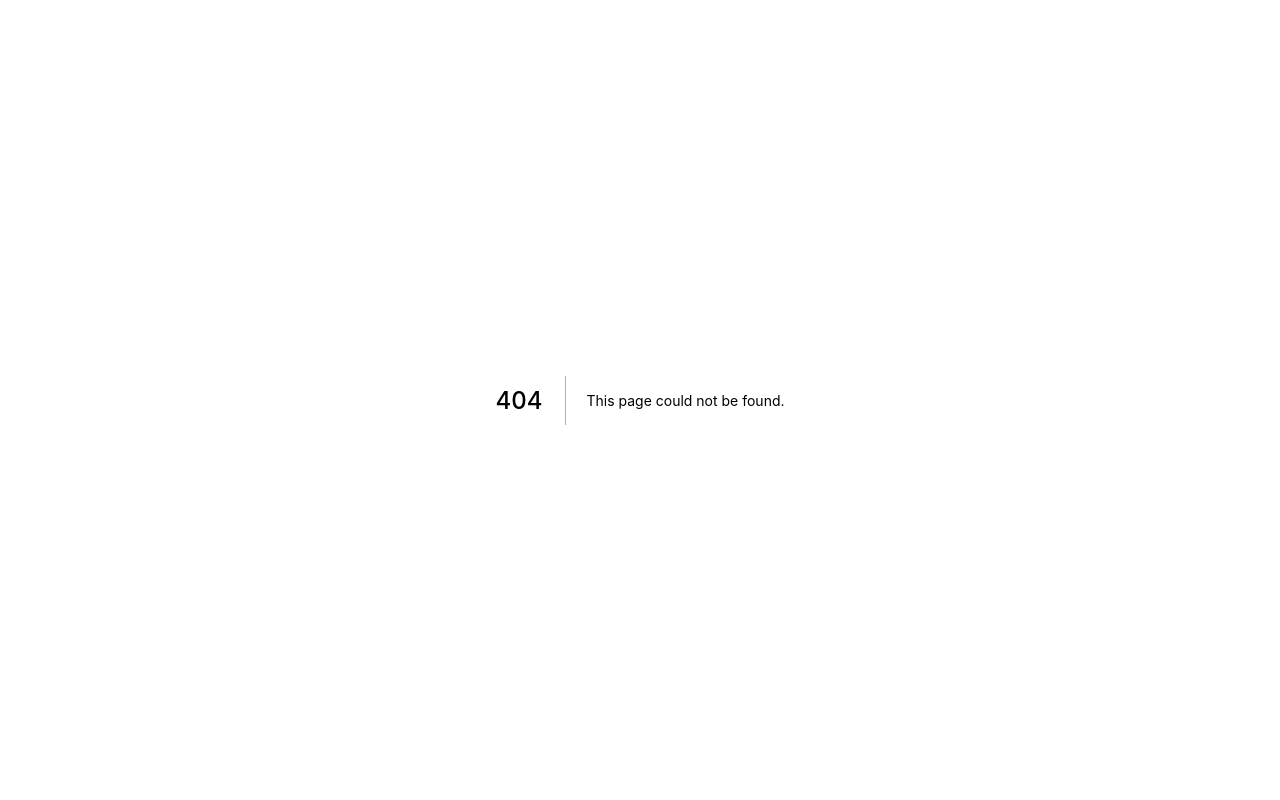
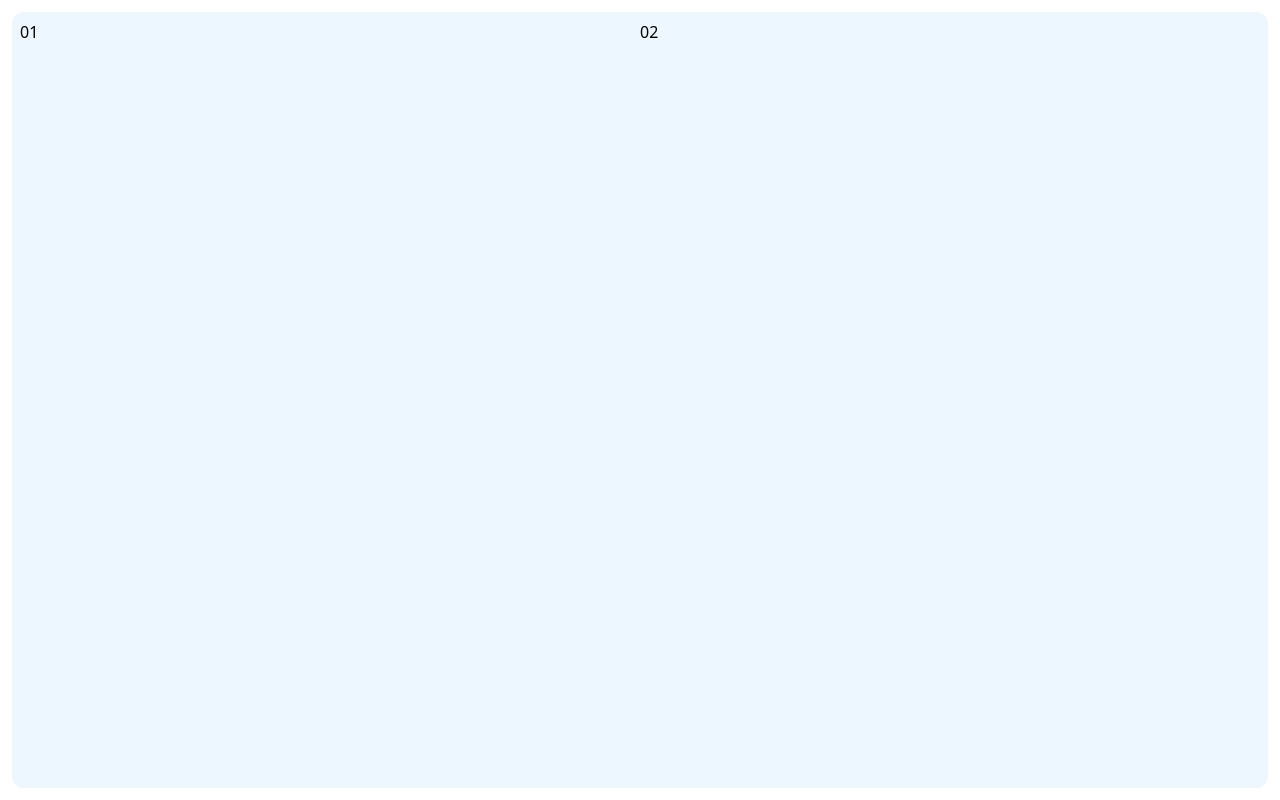
Before and after one commit to arshadazaad3/qr-generator-next, a Next.js app: page /home in a window 1280 px wide. Before the commit this address had no page. Built offline with nearby package versions, Linux system fonts and the light colour scheme.

Commit message:
layout setup

```diff
--- /dev/null
+++ b/src/components/index.ts
@@ -0,0 +1 @@
+export { default as Loader } from "./Loader";
--- /dev/null
+++ b/src/pages/home.tsx
@@ -0,0 +1,25 @@
+import type { NextPage } from "next";
+import Head from "next/head";
+
+const Home: NextPage = () => {
+  return (
+    <div>
+      <Head>
+        <title>QR Code Gen</title>
+        <meta name="viewport" content="initial-scale=1.0, width=device-width" />
+      </Head>
+
+      <div className="h-screen">
+        <div
+          className=" m-3 top-0 bottom-0 absolute left-0 right-0 rounded-xl p-2 flex flex-wrap	"
+          style={{ backgroundColor: "#ecf7ff" }}
+        >
+          <div className="md:basis-2/4 sm:w-screen sm:basis-4/4 " >01</div>
+          <div className="md:basis-2/4 sm:w-screen sm:basis-4/4">02</div>
+        </div>
+      </div>
+    </div>
+  );
+};
+
+export default Home;
--- a/src/pages/index.tsx
+++ b/src/pages/index.tsx
@@ -1,24 +1,17 @@
-import type { NextPage } from 'next'
-import Head from 'next/head'
-import Image from 'next/image'
-import styles from '../styles/Home.module.css'
+import type { NextPage } from "next";
+import React, { Suspense } from "react";
+import { Loader } from "../components";
 
-const Home: NextPage = () => {
+const HomePage = React.lazy(() => import("./home"));
+
+const App: NextPage = () => {
   return (
-    <div className="container flex items-center p-4 mx-auto min-h-screen justify-center">
+    <>
+      <Suspense fallback={<Loader />}>
+        <HomePage />
+      </Suspense>
+    </>
+  );
+};
 
-     <main>
-
-       <h1 className="font-mono text-xl code">
-
-         Welcome to <span className="text-purple-700">Nextjs</span>, <span className="text-indigo-700">TailwindCSS</span> and <span className="text-gray-700">TypeScript</span>
-
-       </h1>
-
-     </main>
-
-   </div>
-  )
-}
-
-export default Home
+export default App;
--- a/tailwind.config.js
+++ b/tailwind.config.js
@@ -1,11 +1,25 @@
-const path = require('path');
+const path = require("path");
 
 module.exports = {
-  content: [
-    path.join(__dirname, './src/pages/**/*.{js,ts,jsx,tsx}'),
-  ],
+  content: [path.join(__dirname, "./src/pages/**/*.{js,ts,jsx,tsx}")],
   theme: {
     extend: {},
+    screens: {
+      sm: "400px",
+      // => @media (min-width: 640px) { ... }
+
+      md: "768px",
+      // => @media (min-width: 768px) { ... }
+
+      lg: "1024px",
+      // => @media (min-width: 1024px) { ... }
+
+      xl: "1280px",
+      // => @media (min-width: 1280px) { ... }
+
+      "2xl": "1536px",
+      // => @media (min-width: 1536px) { ... }
+    },
   },
   plugins: [],
 };
```
Also changed, not shown: src/components/Loader/index.tsx (added, +15 -0 lines).
